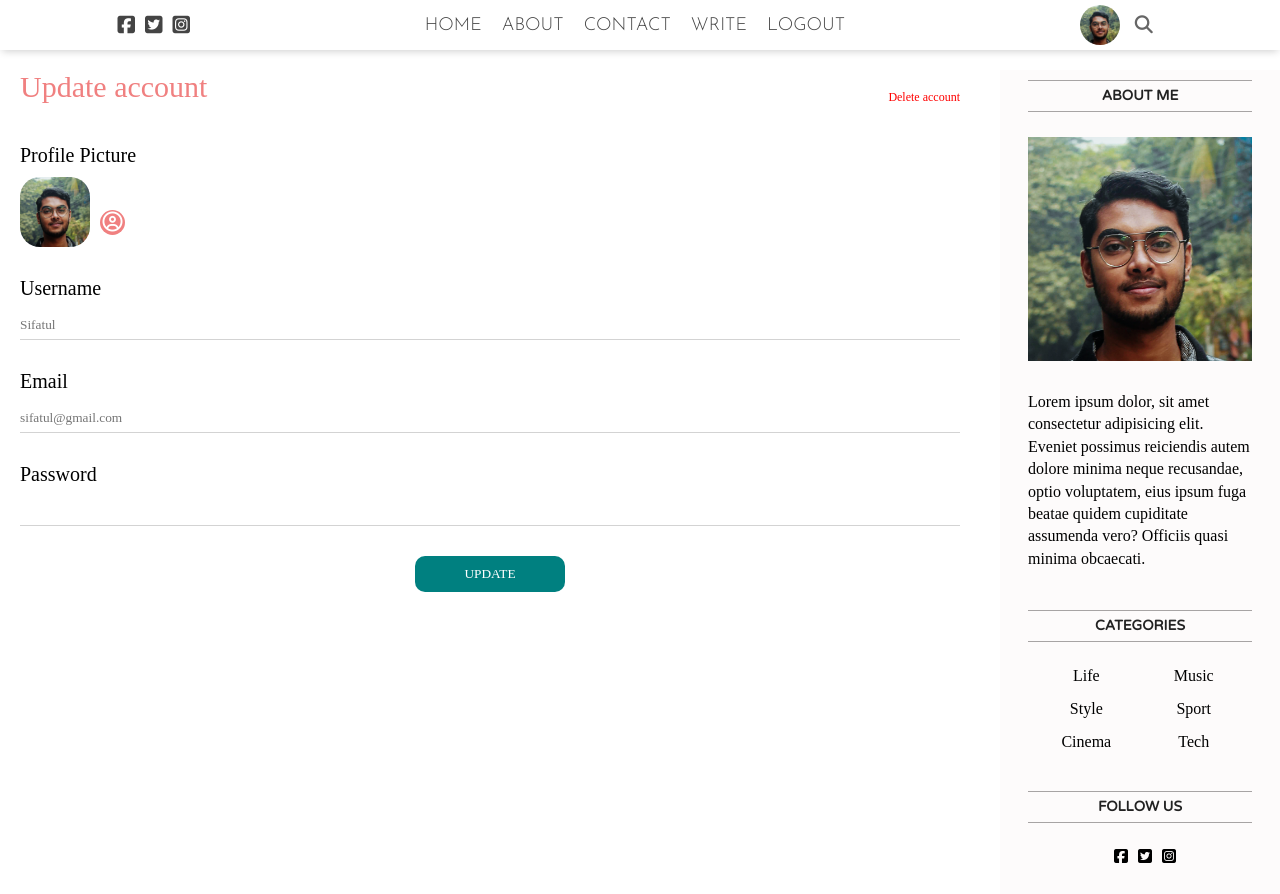
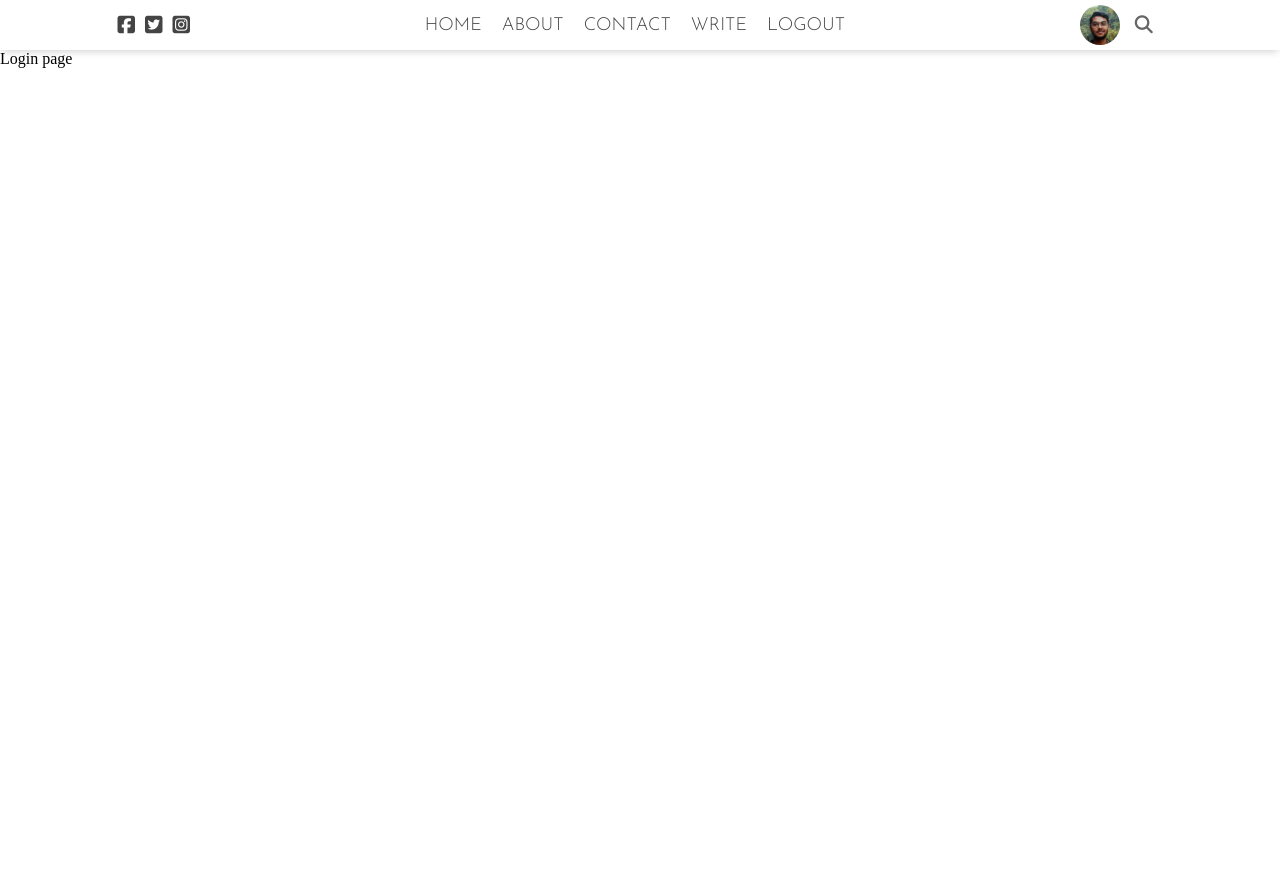
Before and after one commit to sifatulrabbi/full-stack-blog-app, a React (Create React App) app: page / in a window 1280 px wide. After the commit the page ends 800 px from the top, so only its background shows below. Built offline with nearby package versions, Linux system fonts and the light colour scheme.

Commit message:
added login page

```diff
--- a/src/App.tsx
+++ b/src/App.tsx
@@ -1,6 +1,6 @@
 import React from 'react';
 import { TopBar } from './Components';
-import { ArticlePage, Home, Settings, Write } from './Pages';
+import { ArticlePage, Home, Login, Settings, Write } from './Pages';
 import './Styles/CSS/main.css';
 
 const App: React.FC = () => {
@@ -10,7 +10,8 @@ const App: React.FC = () => {
       {/* <Home /> */}
       {/* <ArticlePage /> */}
       {/* <Write /> */}
-      <Settings />
+      {/* <Settings /> */}
+      <Login />
     </>
   );
 };
--- /dev/null
+++ b/src/Pages/Login/Login.tsx
@@ -0,0 +1,11 @@
+import React from 'react';
+
+const Login: React.FC = () => {
+  return (
+    <div>
+      <p>Login page</p>
+    </div>
+  );
+};
+
+export default Login;
--- a/src/Pages/index.ts
+++ b/src/Pages/index.ts
@@ -2,3 +2,4 @@ export { default as Home } from './Home/Home';
 export { default as ArticlePage } from './ArticlePage/ArticlePage';
 export { default as Write } from './Write/Write';
 export { default as Settings } from './Settings/Settings';
+export { default as Login } from './Login/Login';
--- /dev/null
+++ b/src/Styles/Scss/_login.scss
@@ -0,0 +1 @@
+@import './variables';
--- a/src/Styles/Scss/main.scss
+++ b/src/Styles/Scss/main.scss
@@ -40,3 +40,4 @@ textarea {
 @import './articlePage';
 @import './write';
 @import './settings';
+@import './login';
```
Also changed, not shown: 1 other file (tests, documents, lock files or other folders).
